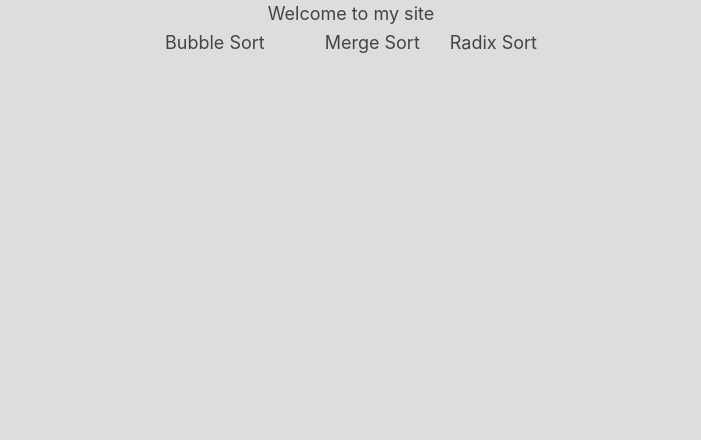
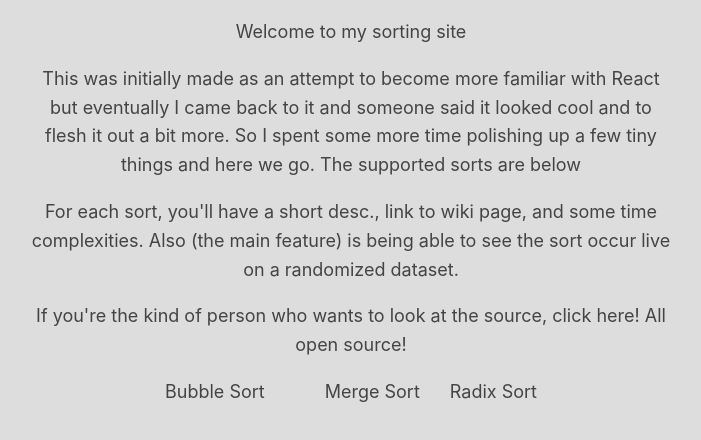
Before and after one commit to marvinody/react-sorting-algos, a React (Create React App) app: page / in a window 1280 px wide. Shown: the top 440 px of the page, without its empty margins (289-990 px from the left). Built offline with nearby package versions, Linux system fonts and the light colour scheme.

Commit message:
feat: adds more to landing page for user to see

```diff
--- a/src/App.css
+++ b/src/App.css
@@ -35,3 +35,8 @@ a:hover {
 a:visited {
   color: #444;
 }
+
+
+.main-desc {
+  max-width: 640px;
+}
--- a/src/Main.js
+++ b/src/Main.js
@@ -2,8 +2,11 @@ import React from 'react'
 import NavBar from './NavBar'
 export default function () {
   return (
-    <div>
-      <span>Welcome to my site</span>
+    <div className='main-desc'>
+      <p>Welcome to my sorting site</p>
+      <p>This was initially made as an attempt to become more familiar with React but eventually I came back to it and someone said it looked cool and to flesh it out a bit more. So I spent some more time polishing up a few tiny things and here we go. The supported sorts are below</p>
+      <p>For each sort, you'll have a short desc., link to wiki page, and some time complexities. Also (the main feature) is being able to see the sort occur live on a randomized dataset.</p>
+      <p><a href='https://github.com/marvinody/react-sorting-algos'>If you're the kind of person who wants to look at the source, click here! All open source!</a></p>
       <NavBar></NavBar>
     </div>
   )
```
